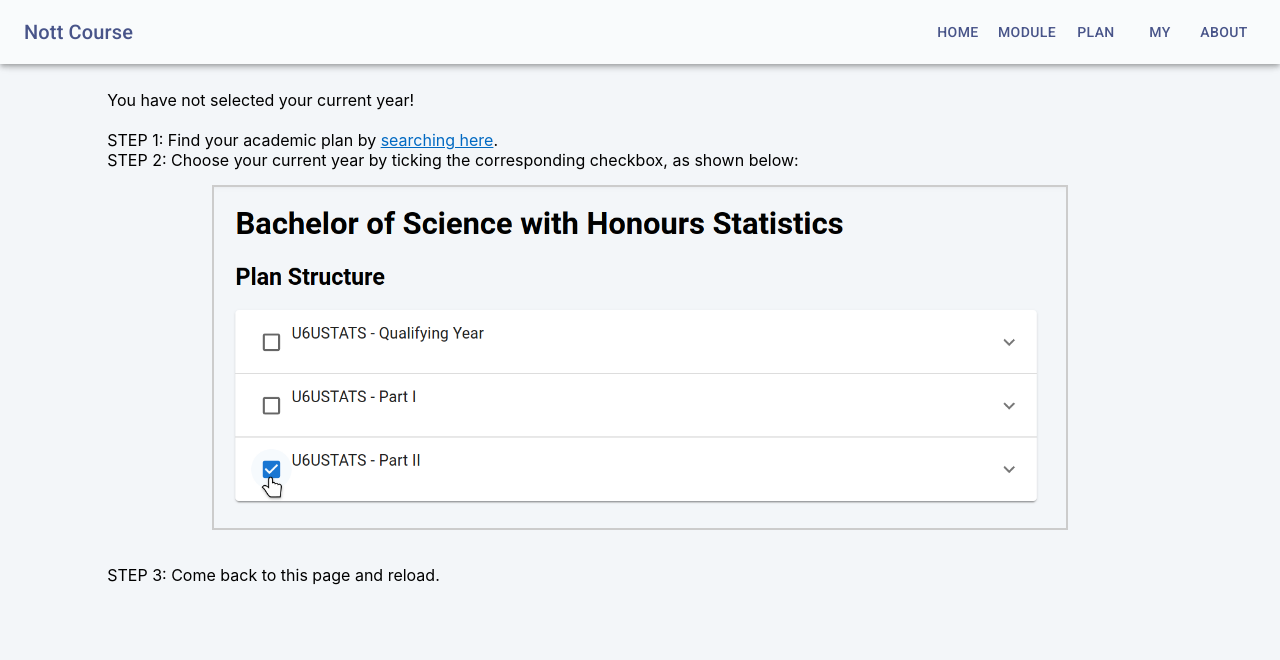
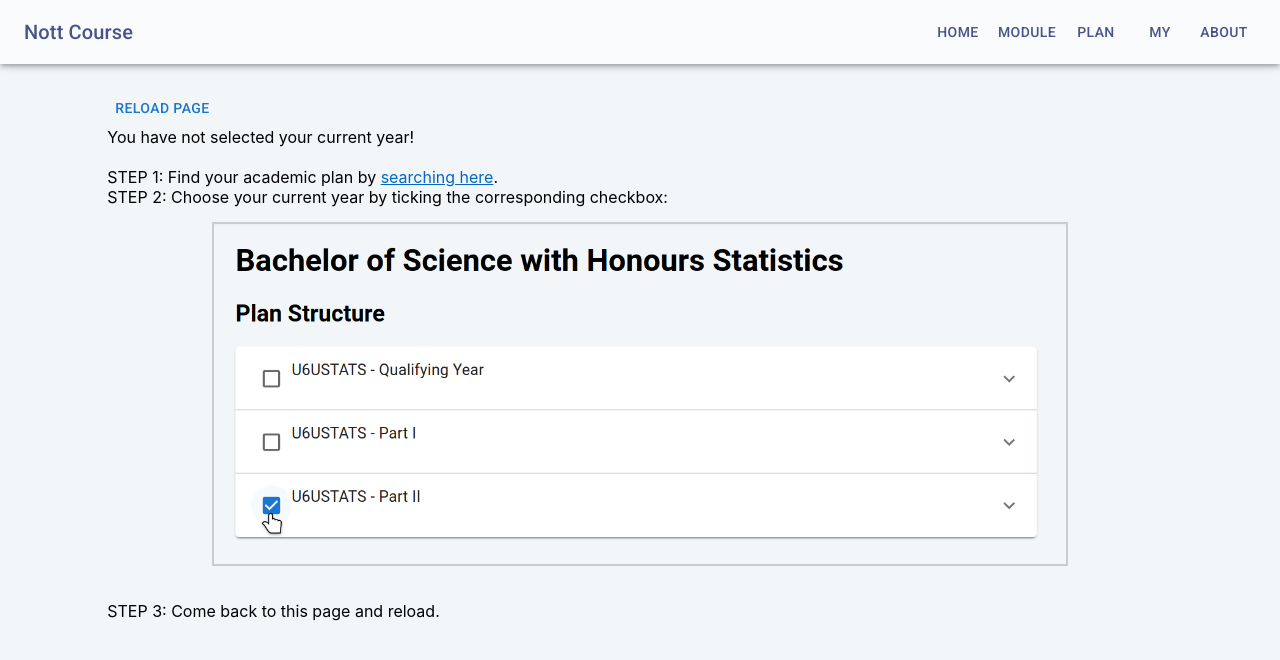
Before and after one commit to EricWay1024/nott-course, a React (Create React App) app: page /my in a window 1280 px wide. Shown: the top 660 px of the page. Built offline with nearby package versions, Linux system fonts and the light colour scheme.

Commit message:
Update style

```diff
--- a/src/course/MyCourses.jsx
+++ b/src/course/MyCourses.jsx
@@ -134,6 +134,13 @@ function MyCourses() {
   if (!planSettings || !selectedYear) {
     return (
       <div className="detail-page-ctn">
+        <Button
+          onClick={() => {
+            window.location.reload(false);
+          }}
+        >
+          Reload Page
+        </Button>
         <p>
           You have not selected your current year!
         </p>
@@ -150,7 +157,7 @@ function MyCourses() {
         <br />
         STEP 2:
         {' '}
-        Choose your current year by ticking the corresponding checkbox, as shown below:
+        Choose your current year by ticking the corresponding checkbox:
         <img
           src={PlanScreenshot}
           alt="screen shot"
@@ -223,10 +230,10 @@ function MyCourses() {
         Need additional modules?
         {' '}
         <Link to="/course-index" target="_blank">
-          Search for courses
+          Search for modules
         </Link>
         {' '}
-        and check the ones you would like to choose.
+        and tick the ones you need.
       </div>
 
       <h1>Summary Lists of Selected Modules and Assessments</h1>
```
